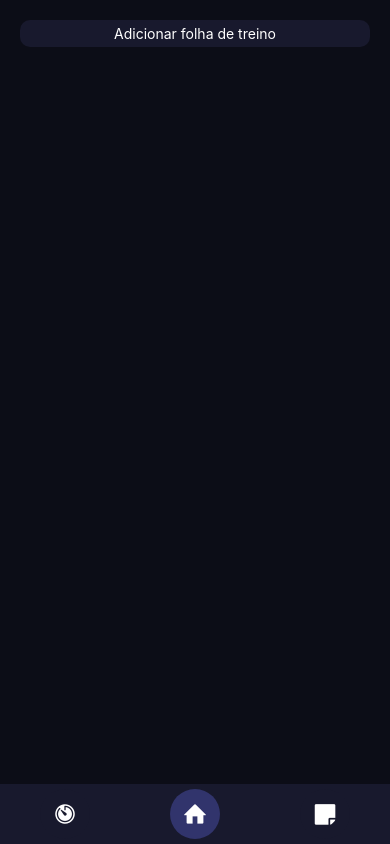
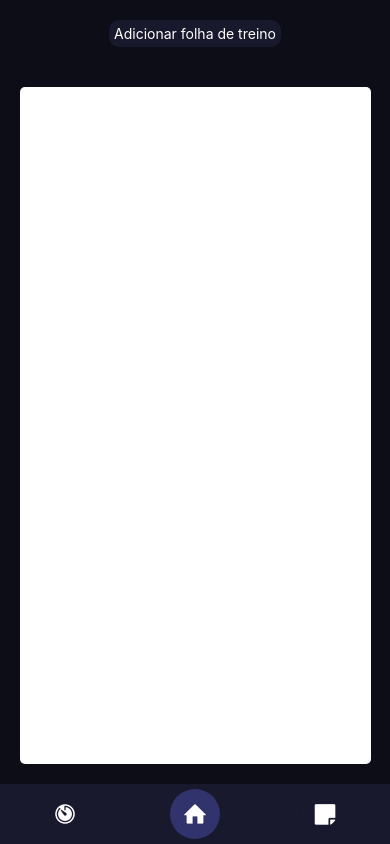
Before and after one commit to ArthurBrigueli/GymPump, a React Native app in the folder GymPump/: screen /Home in a window 390 px wide. Built offline with nearby package versions, Linux system fonts and the light colour scheme; what expo-notifications would draw is missing.

Commit message:
Feat: Criação da geração da folha de treino

```diff
--- a/GymPump/App.js
+++ b/GymPump/App.js
@@ -18,10 +18,6 @@ const screenOptions = {
   tabBarShowLabel: false,
   headerShow: false,
   tabBarStyle: {
-    position: "absolute",
-    bottom: 0,
-    right: 0,
-    left: 0,
     elevation: 1,
     height: 60,
     backgroundColor: "#18192d",
--- a/GymPump/components/CreateFolha.jsx
+++ b/GymPump/components/CreateFolha.jsx
@@ -1,7 +1,34 @@
     import { StyleSheet, View, Text, TouchableOpacity, Modal, ScrollView } from "react-native"
     import FormFolha from "./FormFolha"
+    import { useState } from "react"
+    import AsyncStorage from '@react-native-async-storage/async-storage';
+    import { useEffect } from "react";
 
     const CreateFolha = ({isOpen, closeModal})=>{
+
+
+        const diaSemana = ['Seg.', 'Ter.', 'Qua.', 'Qui.', 'Sex.', 'Sáb.', 'Dom.']
+        const [dataFolha, setDataFolha] = useState([])
+
+        const handleInputChange = (index, dia, valor) => {
+            const novoArray = [...dataFolha];
+            novoArray[index] = { dia, valor };
+            setDataFolha(novoArray);
+            novoArray.map((item, index)=> (
+                item == undefined && (
+                    novoArray[index] = {}
+                )
+            ))
+
+        };
+
+        const handleSubmit = async()=>{
+
+            const data = JSON.stringify(dataFolha)
+            await AsyncStorage.setItem('FolhaDeTreino', data)
+            closeModal()
+            setDataFolha([])
+        }
 
 
         return(
@@ -13,7 +40,10 @@ const CreateFolha = ({isOpen, closeModal})=>{
 
                     <View style={styles.containerAddFolha}>
                         <ScrollView>
-                        <FormFolha closeModal={closeModal}/>
+                            <FormFolha handleInputChange={handleInputChange}/>
+                            <TouchableOpacity style={styles.btnSubmit} onPress={handleSubmit}>
+                                <Text style={styles.txtBtn}>Criar folha de treino</Text>
+                            </TouchableOpacity>
                         </ScrollView>
                     </View>
                 </View>
@@ -53,6 +83,17 @@ const styles = StyleSheet.create({
             borderTopLeftRadius: 10,
             borderTopRightRadius: 10,
             padding: 10
+        },
+        btnSubmit: {
+            justifyContent: 'center',
+            alignItems: 'center',
+            padding: 10,
+            borderRadius: 10,
+            backgroundColor: '#18192d'
+        },
+
+        txtBtn: {
+            color: 'white'
         }
     })
 
--- a/GymPump/components/FormFolha.jsx
+++ b/GymPump/components/FormFolha.jsx
@@ -3,22 +3,10 @@ import {View, StyleSheet, Text, TouchableOpacity} from 'react-native'
 import {Input, Button} from 'react-native-elements'
 
 
-const FormFolha = ({closeModal})=>{
+
+const FormFolha = ({handleInputChange})=>{
 
     const diaSemana = ['Seg.', 'Ter.', 'Qua.', 'Qui.', 'Sex.', 'Sáb.', 'Dom.']
-    const [input, setInput] = useState()
-
-
-    const handleInputChange = (dia, value)=>{
-        setInput({...input, [dia]:value})
-    }
-
-
-
-    const handleSubmit = ()=>{
-        console.log(input)
-        closeModal()
-    }
 
     return(
         <View>
@@ -27,15 +15,12 @@ const FormFolha = ({closeModal})=>{
                     <Text>{dia}</Text>
                     <Input
                         placeholder={`Digite algo para ${dia}`}
-                        onChangeText={(value) => handleInputChange(dia, value)}
+                        onChangeText={(value) => handleInputChange(index,dia, value)}
                         multiline
                     />
                 </View>
             ))}
 
-            <TouchableOpacity style={styles.btnSubmit} onPress={handleSubmit}>
-                <Text style={styles.txtBtn}>Criar folha de treino</Text>
-            </TouchableOpacity>
         </View>
     )
 }
@@ -43,7 +28,6 @@ const FormFolha = ({closeModal})=>{
 
 const styles = StyleSheet.create({
     container: {
-      flex: 1,
       justifyContent: 'center',
       alignItems: 'center',
       padding: 20,
@@ -51,18 +35,6 @@ const styles = StyleSheet.create({
     inputContainer: {
       marginBottom: 20,
       width: '100%',
-    },
-
-    btnSubmit: {
-        justifyContent: 'center',
-        alignItems: 'center',
-        padding: 10,
-        borderRadius: 10,
-        backgroundColor: '#18192d'
-    },
-
-    txtBtn: {
-        color: 'white'
     }
 });
 
--- a/GymPump/package.json
+++ b/GymPump/package.json
@@ -18,7 +18,8 @@
     "expo-status-bar": "~1.6.0",
     "react": "18.2.0",
     "react-native": "0.72.6",
-    "react-native-elements": "^3.4.3"
+    "react-native-elements": "^3.4.3",
+    "@react-native-async-storage/async-storage": "1.18.2"
   },
   "devDependencies": {
     "@babel/core": "^7.20.0"
--- a/GymPump/screens/Home.jsx
+++ b/GymPump/screens/Home.jsx
@@ -1,11 +1,13 @@
-import { useState } from "react"
-import { StyleSheet, View, Text, TouchableOpacity, Modal } from "react-native"
+import { useEffect, useState } from "react"
+import { StyleSheet, View, Text, TouchableOpacity, Modal, ScrollView } from "react-native"
 import CreateFolha from "../components/CreateFolha"
+import AsyncStorage from '@react-native-async-storage/async-storage';
 
 
 const Home = ()=>{
 
     const [modalOpen, setIsModalOpen] = useState(false)
+    const [dataFolha, setDataFolha] = useState([])
 
     const openModal = ()=>{
         setIsModalOpen(true)
@@ -15,15 +17,52 @@ const Home = ()=>{
         setIsModalOpen(false)
     }
 
+    const remove = async()=>{
+        await AsyncStorage.removeItem('FolhaDeTreino')
+        setDataFolha([])
+    }
+
+    useEffect(()=>{
+        const getData = async()=>{
+            const data = await AsyncStorage.getItem('FolhaDeTreino')
+            const dataForm = JSON.parse(data)
+            setDataFolha(dataForm)
+        }
+        getData()
+    }, [modalOpen, dataFolha])
+
 
     return(
         <View style={styles.container}>
-            <TouchableOpacity style={styles.botao} onPress={openModal}>
-                <Text style={styles.txtBotaoAddFolha}>Adicionar folha de treino</Text>
-            </TouchableOpacity>
+            {!Array.isArray(dataFolha) ? (
+                <TouchableOpacity style={styles.botao} onPress={openModal}>
+                    <Text style={styles.txtBotaoAddFolha}>Adicionar folha de treino</Text>
+                </TouchableOpacity>
+            ):(
+                <TouchableOpacity style={styles.botao} onPress={remove}>
+                    <Text style={styles.txtBotaoAddFolha}>Remover Folha</Text>
+                </TouchableOpacity>
+            )}
+            <CreateFolha isOpen={modalOpen} closeModal={closeModal}/>
 
 
-            <CreateFolha isOpen={modalOpen} closeModal={closeModal}/>
+
+
+            <View style={styles.containerFolha}>
+                <ScrollView>
+                    {Array.isArray(dataFolha) && dataFolha.map((item, index)=> (
+                        <View key={index} style={styles.containerDia}>
+                            <View style={styles.containerTxtDia}>
+                                <Text style={styles.txtDia}>{item.dia}</Text>
+                            </View>
+                            <View style={styles.containerValor}>
+                                <Text>{item.valor}</Text>
+                            </View>
+                        </View>
+                    ))}
+                </ScrollView>
+            </View>
+
         </View>
     )
 }
@@ -32,6 +71,7 @@ const Home = ()=>{
 const styles = StyleSheet.create({
     container: {
         backgroundColor: '#0c0d17',
+        alignItems: 'center',
         flex: 1
     },
     botao:{
@@ -44,6 +84,26 @@ const styles = StyleSheet.create({
     },
     txtBotaoAddFolha: {
         color: 'white'
+    },
+    containerFolha: {
+        backgroundColor: 'white',
+        width: '90%',
+        flex: 1,
+        borderRadius: 5,
+        margin: 20
+    },
+    containerDia: {
+        alignItems: 'center',
+        borderBottomWidth: 1,
+        borderColor: 'black',
+        width: '100%',
+        margin: 10,
+    },
+    containerTxtDia: {
+        width: '100%',
+    },
+    txtDia: {
+        marginLeft: 10
     }
 })
 
```
Also changed, not shown: 1 other file (tests, documents, lock files or other folders). Lines whose indentation alone changed are shown as unchanged.
